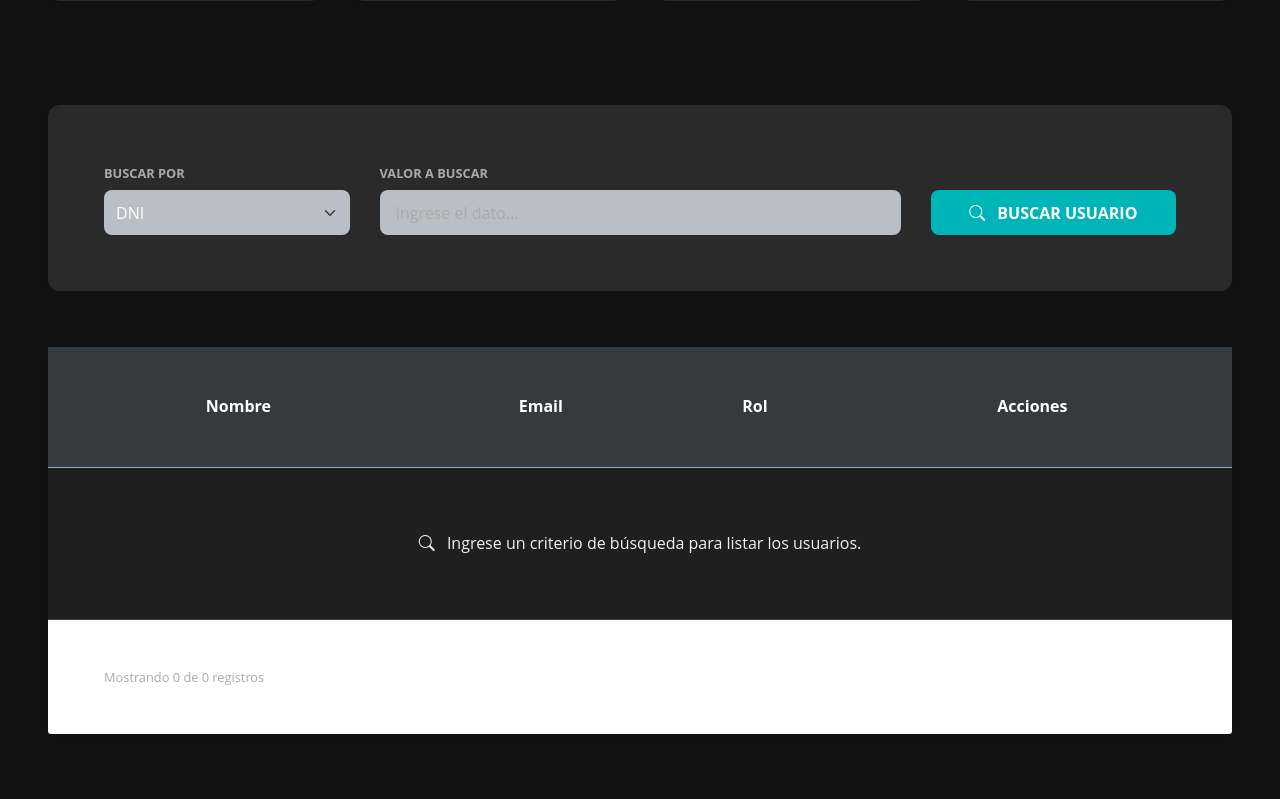
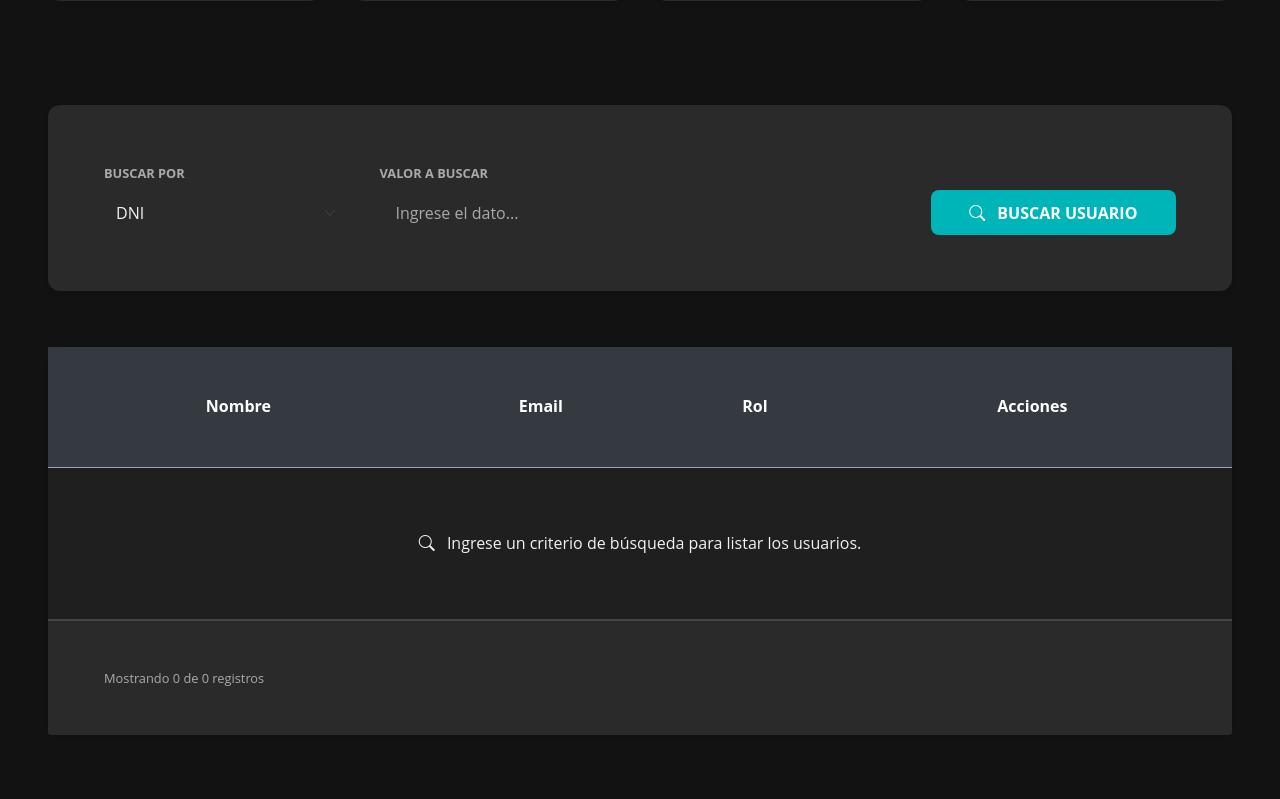
Before and after one commit to Nicole-TC/Proyecto_Hospital-Portfolio, a PHP site: template admin/vistas/circuitoquirurgico/gestion_usuarios.php in a window 1280 px wide. Shown: the part 282-1081 px from the top of the page. Before the commit the page ends 1016 px from the top, so only its background shows below. Run offline with PHP 8.4, Linux system fonts and the light colour scheme; the template is opened without the code that fills it: most values are stand-ins (such as "Sample title", 1, 10 or a date in 2020); some libraries are stand-ins or nearby versions.

Commit message:
(FIX) CIR-692 - DarkMode gestion_usuarios.php

```diff
--- a/admin/vistas/circuitoquirurgico/gestion_usuarios.php
+++ b/admin/vistas/circuitoquirurgico/gestion_usuarios.php
@@ -187,5 +187,32 @@
 
 <!-- ========== TOAST NOTIFICACIÓN ========== -->
 
+<style>
+/* Dark Mode - Gestión de Usuarios */
+body.modo-oscuro .bg-light {
+    background-color: #2a2a2a !important;
+    color: #f1f1f1 !important;
+}
+body.modo-oscuro .bg-white {
+    background-color: #2a2a2a !important;
+}
+body.modo-oscuro .card-footer.bg-white {
+    background-color: #2a2a2a !important;
+    border-top: 1px solid #444 !important;
+}
+body.modo-oscuro .form-control,
+body.modo-oscuro .form-select {
+    background-color: #2a2a2a !important;
+    color: #f1f1f1 !important;
+    border-color: #444 !important;
+}
+body.modo-oscuro #modalConfirmarBaja .modal-header {
+    background: #3a1418 !important;
+}
+body.modo-oscuro #modalConfirmarBaja .rounded-3 {
+    background: #2a2a2a !important;
+    border-color: #444 !important;
+}
+</style>
 
 <script src="js/circuitoquirurgico/gestion_usuarios.js"></script>
```
